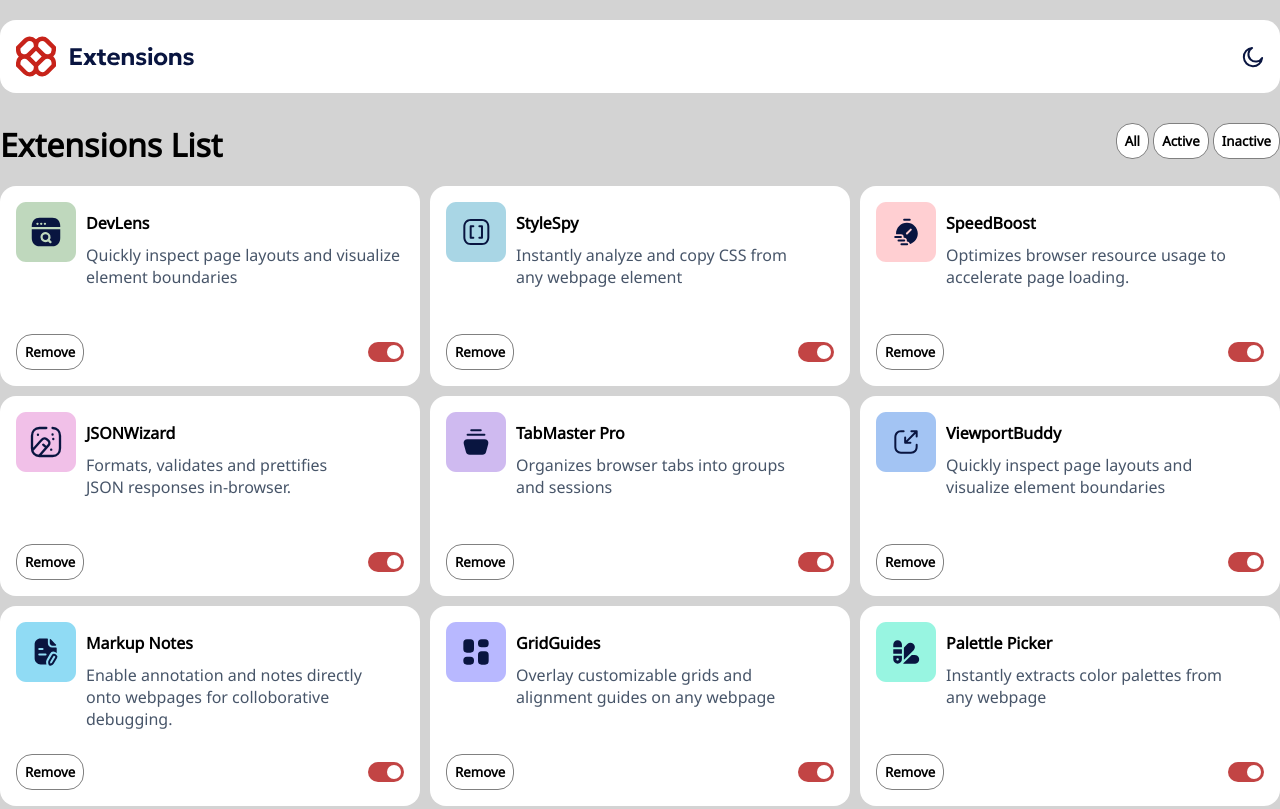
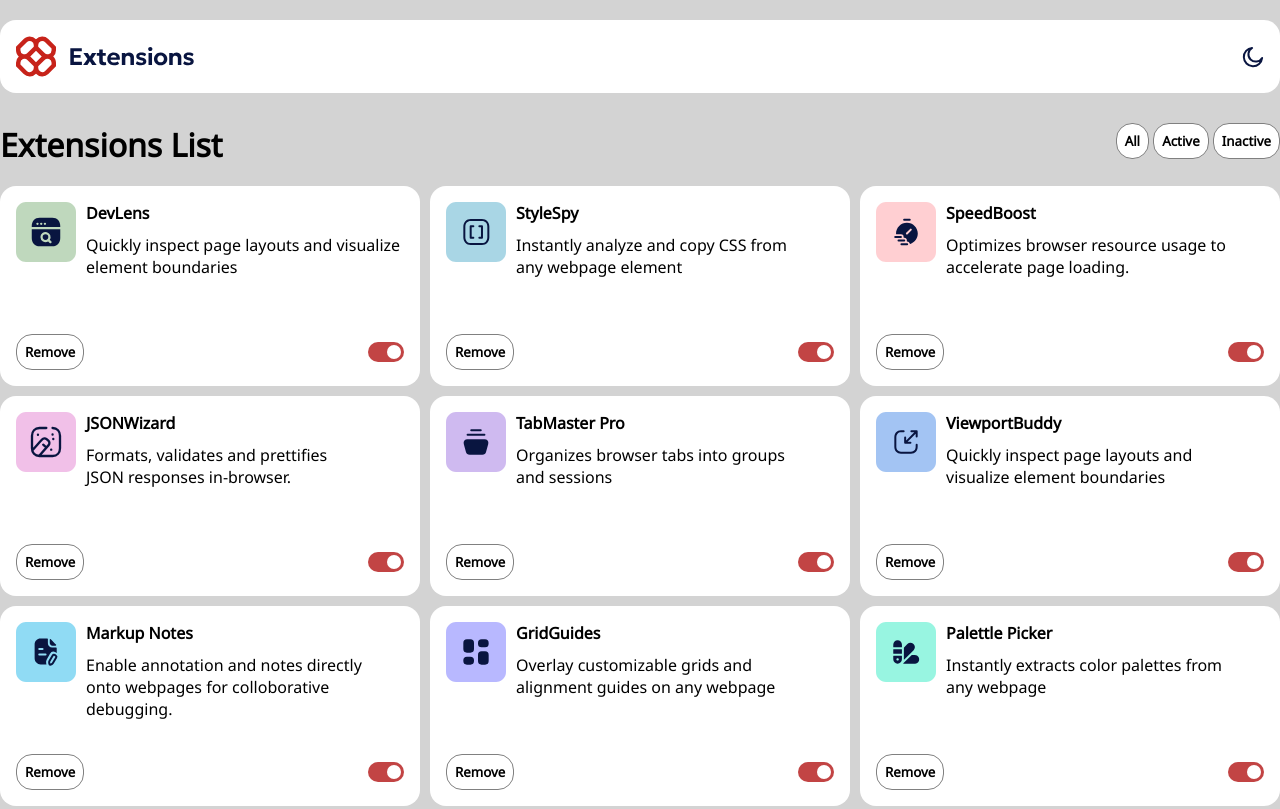
Before and after one commit to Hayderperp94/extensions-and-cards, a plain HTML site: page index.html in a window 1280 px wide. Shown: the top 809 px of the page. Drawn offline with Linux system fonts and the light colour scheme.

Commit message:
uploadthis

```diff
--- a/style.css
+++ b/style.css
@@ -47,14 +47,15 @@ button {
 
 .flex {
     display: flex;
-    align-items: flex-start;
-    gap: 10px;
+   align-items:flex-start;
+gap:10px;
 
 }
 
-.text {
- padding-top: 10px;
-
+.text{
+display:flex;
+flex-direction:column;
+gap:10px;
 }
 
 .card {
@@ -70,10 +71,9 @@ width: 100%;
 }
 
 
-.text p {
-  font-size: 16px;
-  color: #475569;
-  word-break: break-word;
+h4, p {
+ margin:0;
+padding:0;
 }
 
 .toggle {
@@ -107,9 +107,7 @@ width: 100%;
     background-color: #ffffff;
 }
 
-div h4 {
-    padding-bottom: 10px;
-}
+
 
 .grid-card-wrapper {
     display: grid;
```
